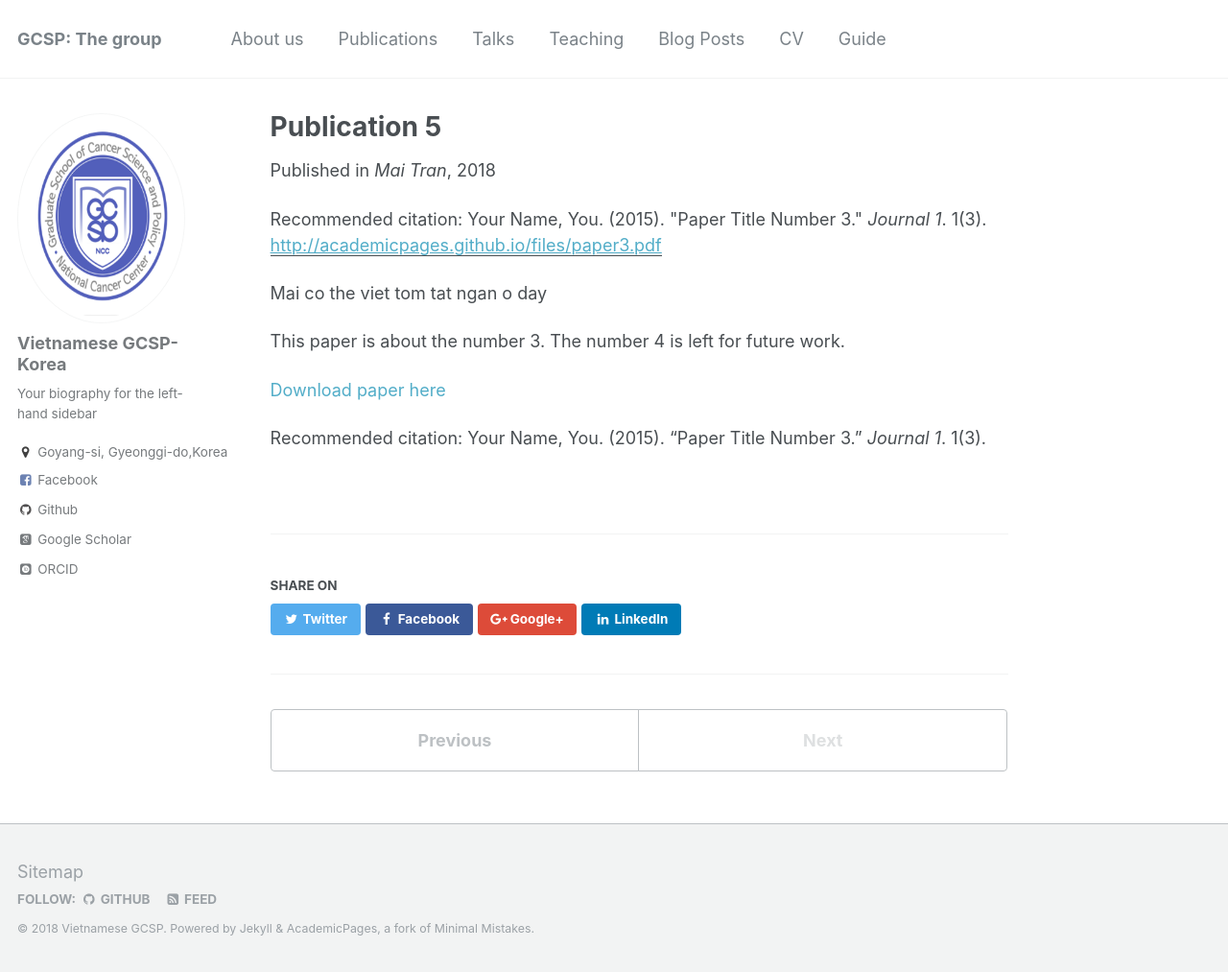
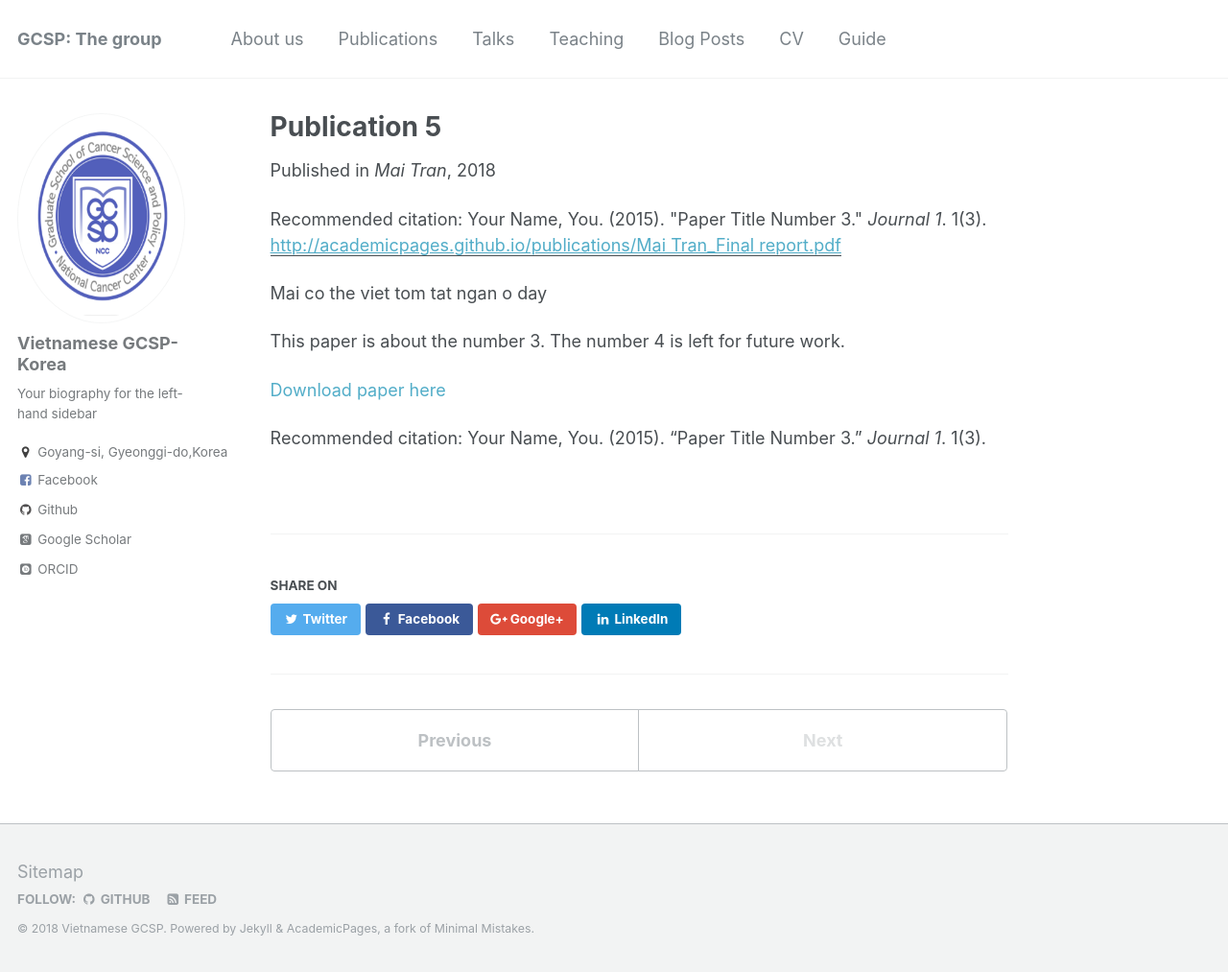
Before and after one commit to kklot/gcsp, a Jekyll site: the page built from _publications/2018-06-20-paper-title-number-6.md, in a window 1280 px wide and 1013 px high. Shown: the whole window at 96% size. Built offline with Jekyll 4.4.1, drawn with Linux system fonts in a browser that asks for light colours; some web fonts are replaced.

Commit message:
Update 2018-06-20-paper-title-number-6.md

```diff
--- a/_publications/2018-06-20-paper-title-number-6.md
+++ b/_publications/2018-06-20-paper-title-number-6.md
@@ -5,7 +5,7 @@ permalink: /publication/2015-10-01-paper-title-number-3
 excerpt: 'This paper is about the number 3. The number 4 is left for future work.'
 date: 2018-06-20
 venue: 'Mai Tran'
-paperurl: 'http://academicpages.github.io/files/paper3.pdf'
+paperurl: 'http://academicpages.github.io/publications/Mai Tran_Final report.pdf'
 citation: 'Your Name, You. (2015). &quot;Paper Title Number 3.&quot; <i>Journal 1</i>. 1(3).'
 ---
 Mai co the viet tom tat ngan o day
```
